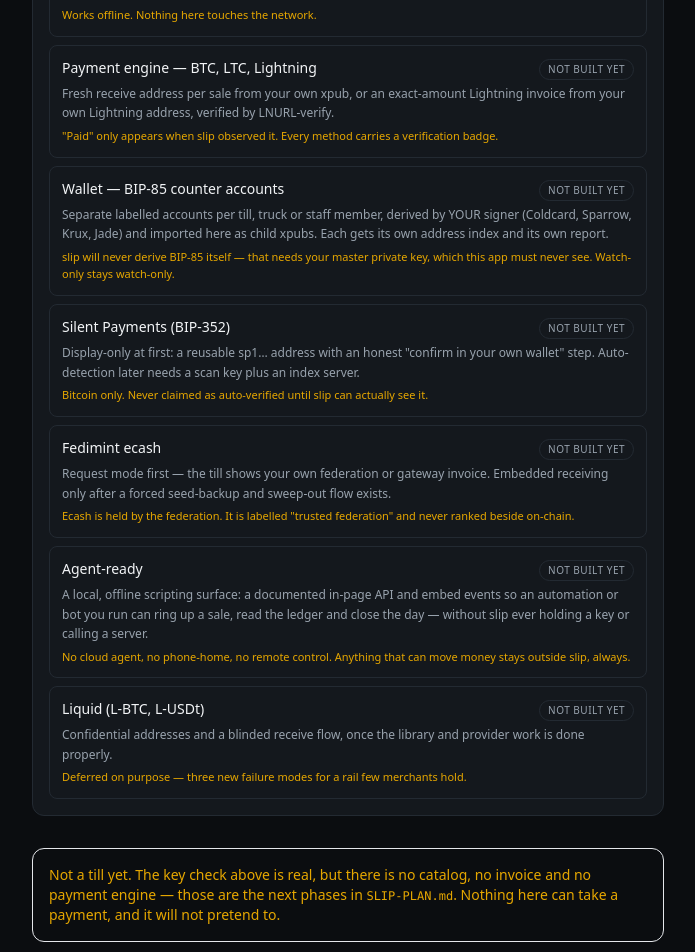
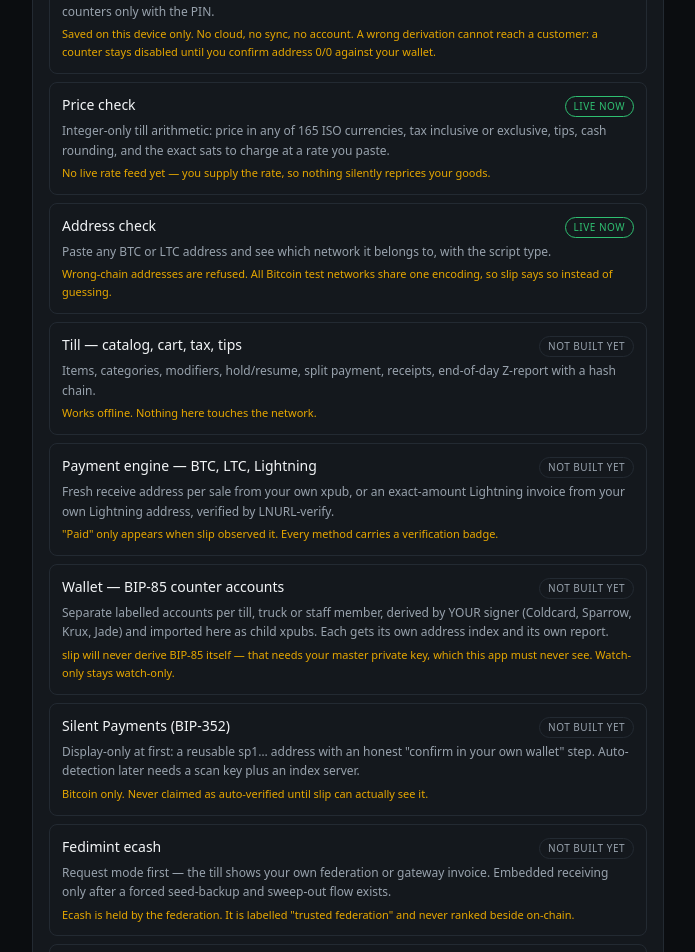
Before and after one commit to kitsboy/slip, a React (Vite) app: page / in a window 1280 px wide. Shown: the part 2600-3552 px from the top of the page, without its empty margins (292-987 px from the left). Built offline with nearby package versions, Linux system fonts and the light colour scheme.

Commit message:
slip: services menu reflects P4 — counters, price check and address check are live now

```diff
--- a/src/App.tsx
+++ b/src/App.tsx
@@ -68,8 +68,9 @@ export default function App() {
         <Services />
 
         <p className="mt-8 rounded-xl border border-warn/40 p-4 text-sm text-warn">
-          Not a till yet. The key check above is real, but there is no catalog, no
-          invoice and no payment engine — those are the next phases in{' '}
+          Not a till yet. The counters, key check, price maths and address check above are
+          real, but there is no catalog, no invoice and no payment engine — those are the
+          next phases in{' '}
           <code className="font-mono text-xs">SLIP-PLAN.md</code>. Nothing here can
           take a payment, and it will not pretend to.
         </p>
--- a/src/ui/Services.tsx
+++ b/src/ui/Services.tsx
@@ -25,6 +25,28 @@ const SERVICES: Service[] = [
     detail:
       'Paste an account xpub and see the first five receive addresses, so you can compare address 0/0 with your own wallet before any sale.',
     guard: 'Live now. It cannot create an invoice, reserve an index or draw a payment QR.',
+  },
+  {
+    name: 'Counter accounts & staff hand-off',
+    status: 'shipped',
+    detail:
+      'One account per till, truck or staff member — each a BIP-85 child account you derived on your own signer and imported as an xpub. Name the person holding the device, optional till PIN, switch counters only with the PIN.',
+    guard:
+      'Saved on this device only. No cloud, no sync, no account. A wrong derivation cannot reach a customer: a counter stays disabled until you confirm address 0/0 against your wallet.',
+  },
+  {
+    name: 'Price check',
+    status: 'shipped',
+    detail:
+      'Integer-only till arithmetic: price in any of 165 ISO currencies, tax inclusive or exclusive, tips, cash rounding, and the exact sats to charge at a rate you paste.',
+    guard: 'No live rate feed yet — you supply the rate, so nothing silently reprices your goods.',
+  },
+  {
+    name: 'Address check',
+    status: 'shipped',
+    detail:
+      'Paste any BTC or LTC address and see which network it belongs to, with the script type.',
+    guard: 'Wrong-chain addresses are refused. All Bitcoin test networks share one encoding, so slip says so instead of guessing.',
   },
   {
     name: 'Till — catalog, cart, tax, tips',
```
Also changed, not shown: screenshots/live-handoff.png (added), screenshots/quick-wins.png.
